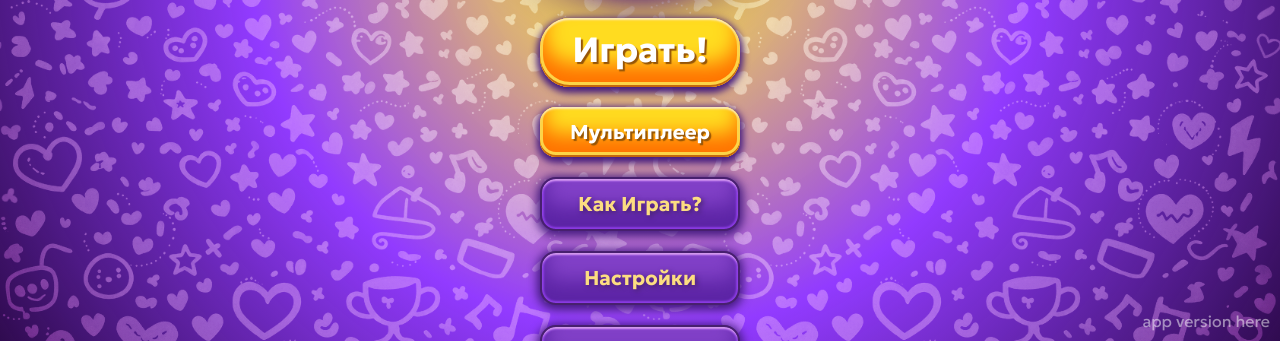
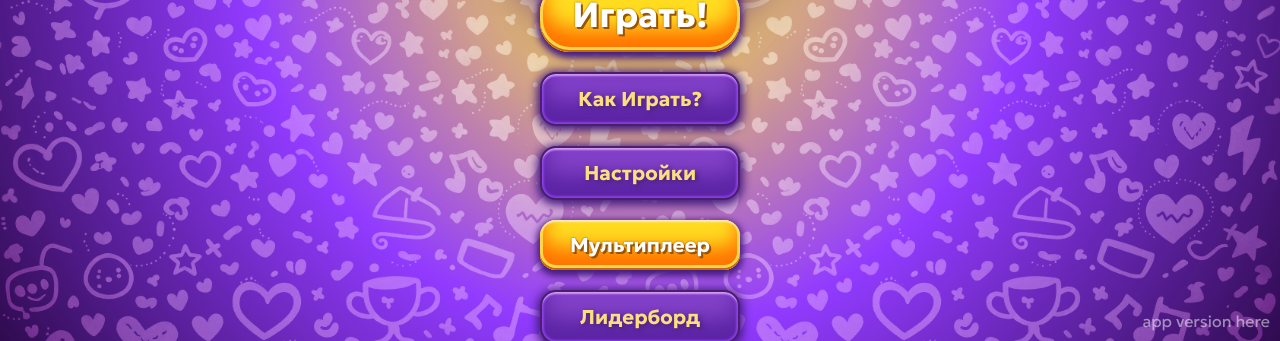
Before and after one commit to StepanoidTeam/dobble, a plain HTML site: page index.html in a window 1280 px wide. Shown: the part 459-800 px from the top of the page. Drawn offline with Linux system fonts and the light colour scheme; no server answers.

Commit message:
style: button minor

```diff
--- a/buttons.css
+++ b/buttons.css
@@ -29,7 +29,9 @@
   border-radius: 16px;
   /* corner-shape: superellipse(1); */
   color: var(--card-bg);
-  text-shadow: 2px 2px 1px #965507;
+  text-shadow:
+    2px 2px 0px #965507,
+    0px 0px 2px #965507;
 }
 
 .btn-hero {
--- a/index.html
+++ b/index.html
@@ -72,17 +72,11 @@
         id="$btnPlay"
         class="btn-primary btn-hero"
         data-i18n="btn.play"
-        style="z-index: 1"
+        style="z-index: 1; margin-top: -70px"
       >
         играть!
       </button>
-      <button
-        id="$btnMultiplayer"
-        class="btn-primary"
-        data-i18n="btn.multiplayer"
-      >
-        Мультиплеер
-      </button>
+
       <button id="$btnHowTo" class="btn-secondary" data-i18n="btn.howto">
         Как играть?
       </button>
@@ -93,6 +87,15 @@
       >
         Настройки
       </button>
+
+      <button
+        id="$btnMultiplayer"
+        class="btn-primary"
+        data-i18n="btn.multiplayer"
+      >
+        Мультиплеер
+      </button>
+
       <button
         id="$btnLeaderboard"
         class="btn-secondary"
```
